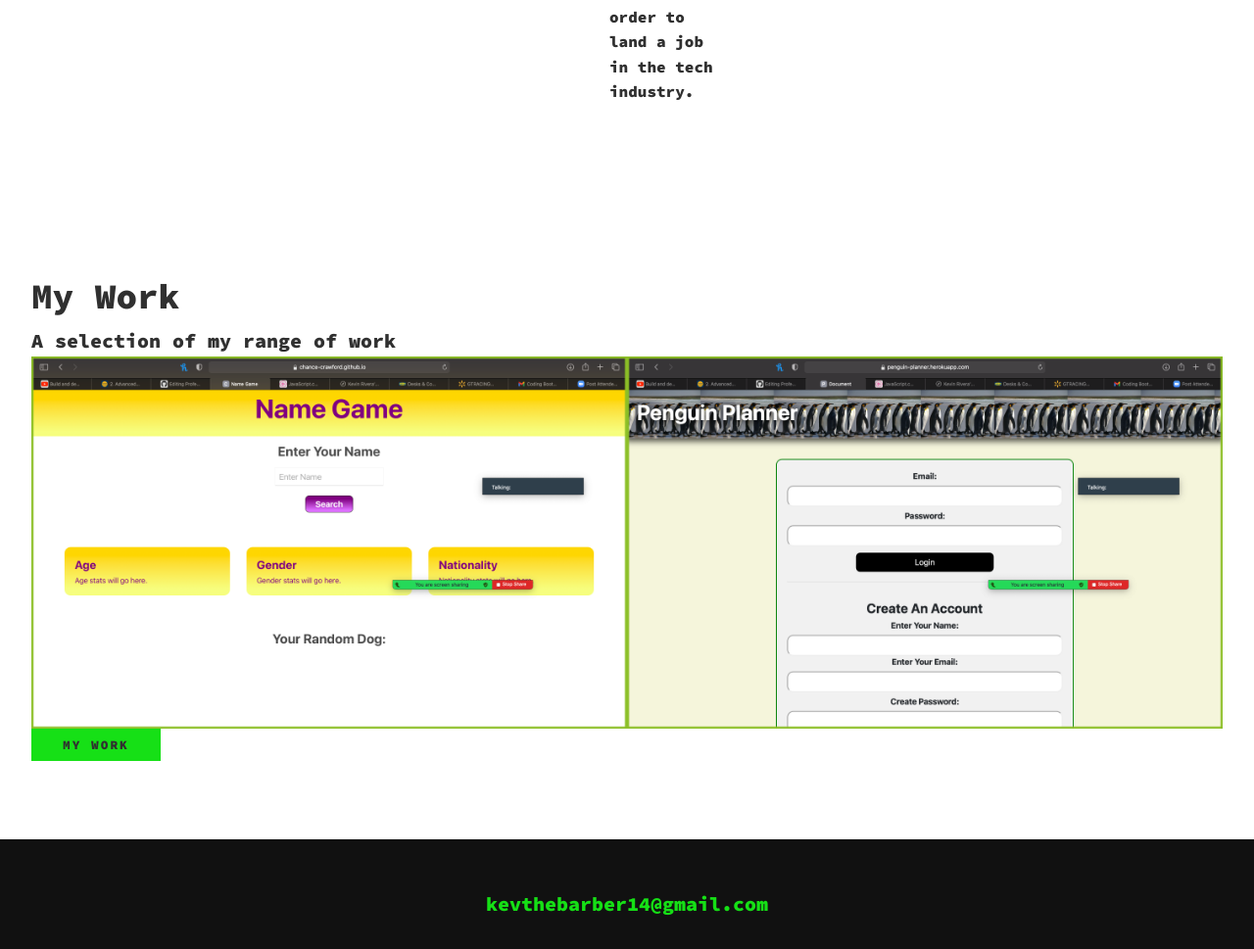
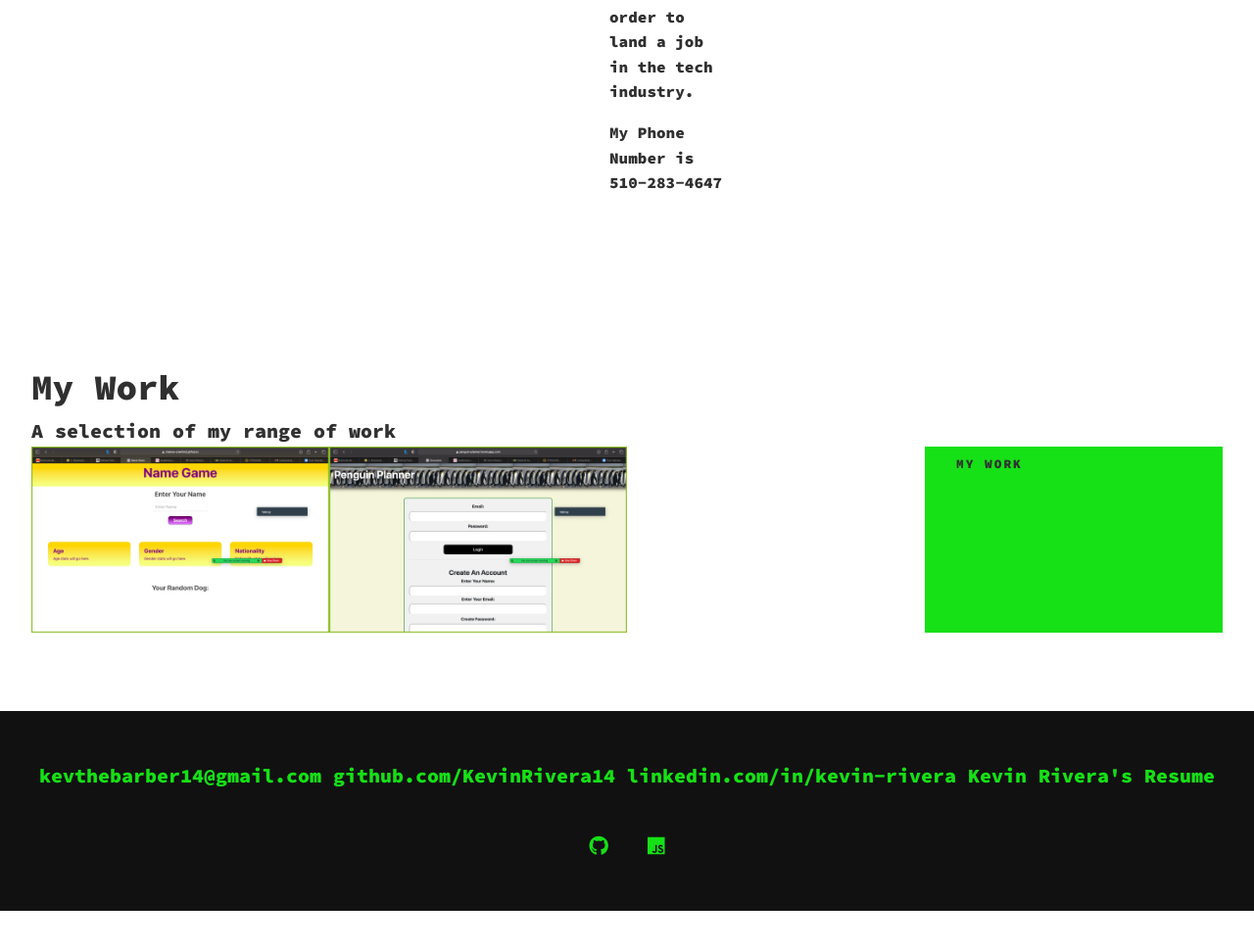
Before and after one commit to KevinRivera14/Professional-Portfolio-2, a plain HTML site: page index.html in a window 1280 px wide. Shown: the part 1682-2651 px from the top of the page at 98% size. After the commit the page ends 2612 px from the top, so only its background shows below. Drawn offline with Linux system fonts and the light colour scheme; files that its build step writes are made by us from their sources.

Commit message:
changed portoflio to look more professional

```diff
--- a/index.html
+++ b/index.html
@@ -4,13 +4,16 @@
         <meta charset="UTF-8">
         <meta name="viewport" content="width=device-width, initial-scale=1.0">
         <title> Kevin Rivera's profesional portfolio website</title>
-        <link rel="stylesheet" href="css/style.css"/>
-        <link rel="preconnect" href="https://fonts.googleapis.com">
-<link rel="preconnect" href="https://fonts.gstatic.com" crossorigin>
-<link href="https://fonts.googleapis.com/css2?family=Source+Code+Pro:wght@900&display=swap" rel="stylesheet">
+            <link rel="stylesheet" href="css/style.css"/>
+            <link rel="preconnect" href="https://fonts.googleapis.com">
+            <link rel="preconnect" href="https://fonts.gstatic.com" crossorigin>
+            <link href="https://fonts.googleapis.com/css2?family=Source+Code+Pro:wght@900&display=swap" rel="stylesheet">
+            <link  rel="stylesheet" href="assets/css/style.css">
+        </title>
+    </head>
 
 
-</head>
+    </header>
     <script src="https://kit.fontawesome.com/e2cadd31ff.js" crossorigin="anonymous"></script>
     <body>
         <header>
@@ -46,7 +49,7 @@
 
                 <div class="about-me__body">
                     <P>My name is Kevin Rivera, i am a 25 year old bay area native, i jumped into this course with zero experience regarding towards coding but by the end of the course I plan on having the basic fundementals down in order to land a job in the tech industry.</P>
-                    <P></P>
+                    <P>My Phone Number is 510-283-4647</P>
                 </div>
                 <img src="./images /devkevin.PNG" alt="kevin's perfect smile" class="about-me__img">
         </section>
@@ -64,7 +67,9 @@
 
                     <a href="https://penguin-planner.herokuapp.com/login" class="portfolio__item">
                         <img src="./images /Penguin Planner.png" alt="Penguin Planner Screen Shot" class="portfolio__img">
+
                     </a>
+                    <a href=""
                 </div>
 
             <a href="work" class="btn">My work</a>
@@ -75,6 +80,9 @@
         <!-- footer -->
         <footer class="footer">
             <a href="kevthebarber14@gmail.com" class="footer__link">kevthebarber14@gmail.com</a>
+            <a href="https://github.com/KevinRivera14" class="footer__link">github.com/KevinRivera14</a>
+            <a href="https://www.linkedin.com/in/kevin-rivera-5bb8a9227/">linkedin.com/in/kevin-rivera</a>
+            <a href="https://docs.google.com/document/d/1omkn82U2OAQ_BadYWRy-iLXpQPneQLEd0xnYM6AKSn4/edit?usp=sharing">Kevin Rivera's Resume</a>
             <ul class="social-list">
                 <li class="social-list__item"><a class="social-list__link href=https://github.com">
                     <i class="fa-brands fa-github"></i>
```
